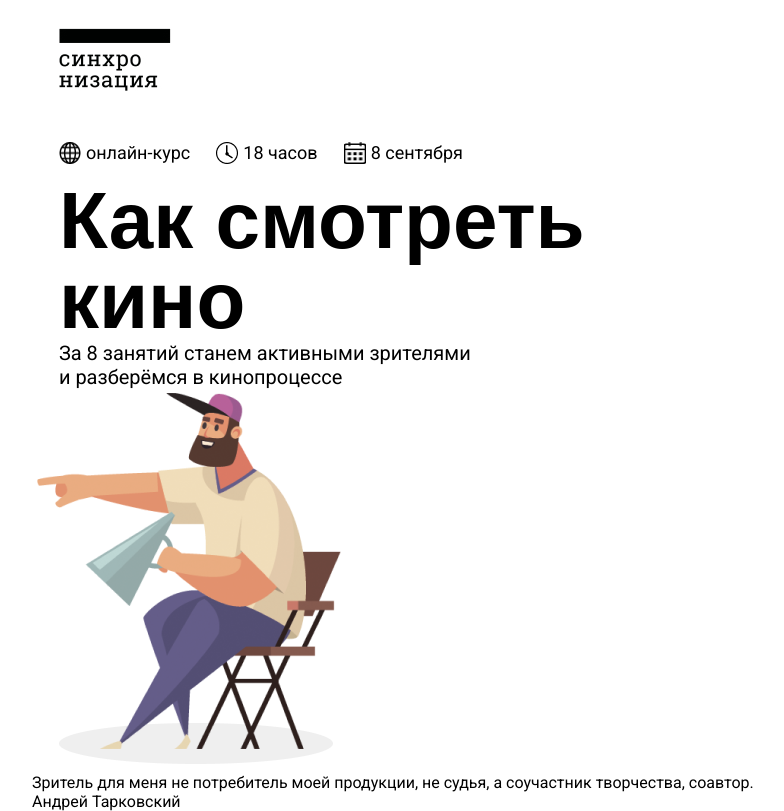
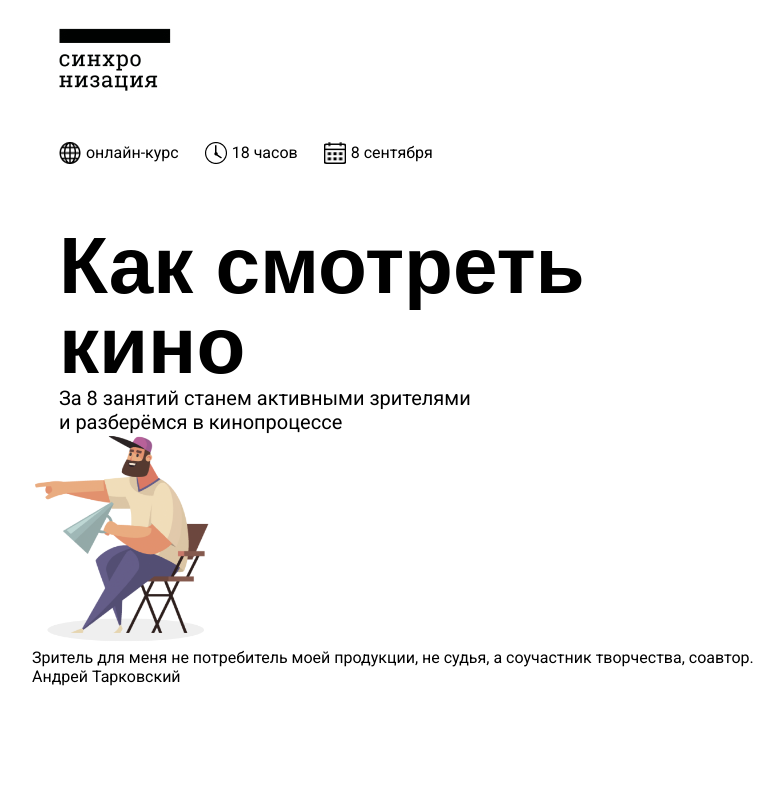
Before and after one commit to designR765/movie_project, a plain HTML site: page index.html in a window 1280 px wide. Shown: the whole page, without its empty margins (160-944 px from the left). Drawn offline with Linux system fonts and the light colour scheme.

Commit message:
Some problems in block producer

```diff
--- a/css/style.css
+++ b/css/style.css
@@ -91,6 +91,7 @@ header {
     width: 100%;
     height: auto;
     margin-top: 5%;
+    margin-bottom: 5%;
     padding-left: 3%;
 }
 
@@ -143,7 +144,7 @@ header {
 
 @media(min-width: 1280px) {
     .navigation-link {
-        font-size: 18px;
+        font-size: 16px;
     }
 }
 
@@ -171,14 +172,57 @@ header {
 }
 
 .producer-block-slogan {
-    font-size: 20px;
     margin-left: 3%;
 }
 
-@media(max-width: 1279px) {
+@media(max-width: 1920px) and (min-width: 1280px) {
+    .producer-block-slogan {
+        font-size: 20px;
+    }
+}
+
+@media(max-width: 1279px) and (min-width: 992px) {
     .producer-block-slogan {
         font-size: 12px;
     }
 }
 
-@media(max-width: 991px) {}
+@media(max-width: 991px) and (min-width:320px) {
+    .producer-block-slogan {
+        font-size: 10px;
+    }
+}
+
+.producer-img {
+    width: 180px;
+    height: 210px;
+}
+
+
+/*@media(max-width: 1280px) {
+    .producer-img {
+        width: 180px;
+        height: 210px;
+        left: 50%;
+        bottom: 130px;
+    }
+}
+
+@media(max-width: 1279px) and (min-width: 992px) {
+    .producer-img {
+        width: 150px;
+        height: 180px;
+        left: 50%;
+        bottom: 130px;
+    }
+}
+
+@media(max-width: 991px) and (min-width: 320px) {
+    .producer-img {
+        width: 150px;
+        height: 180px;
+        left: 50%;
+        bottom: 130px;
+    }
+}
+/*
```
Also changed, not shown: index.html (+3 -1 lines).
